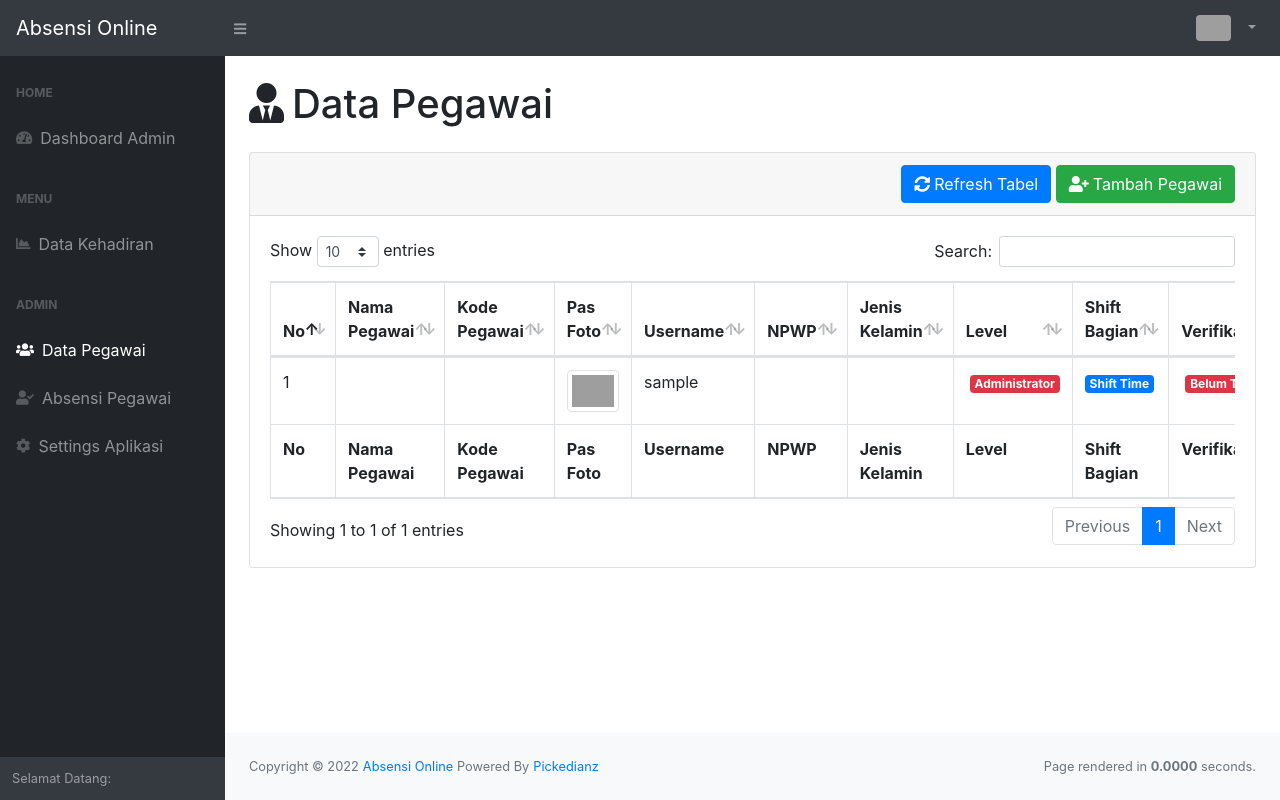
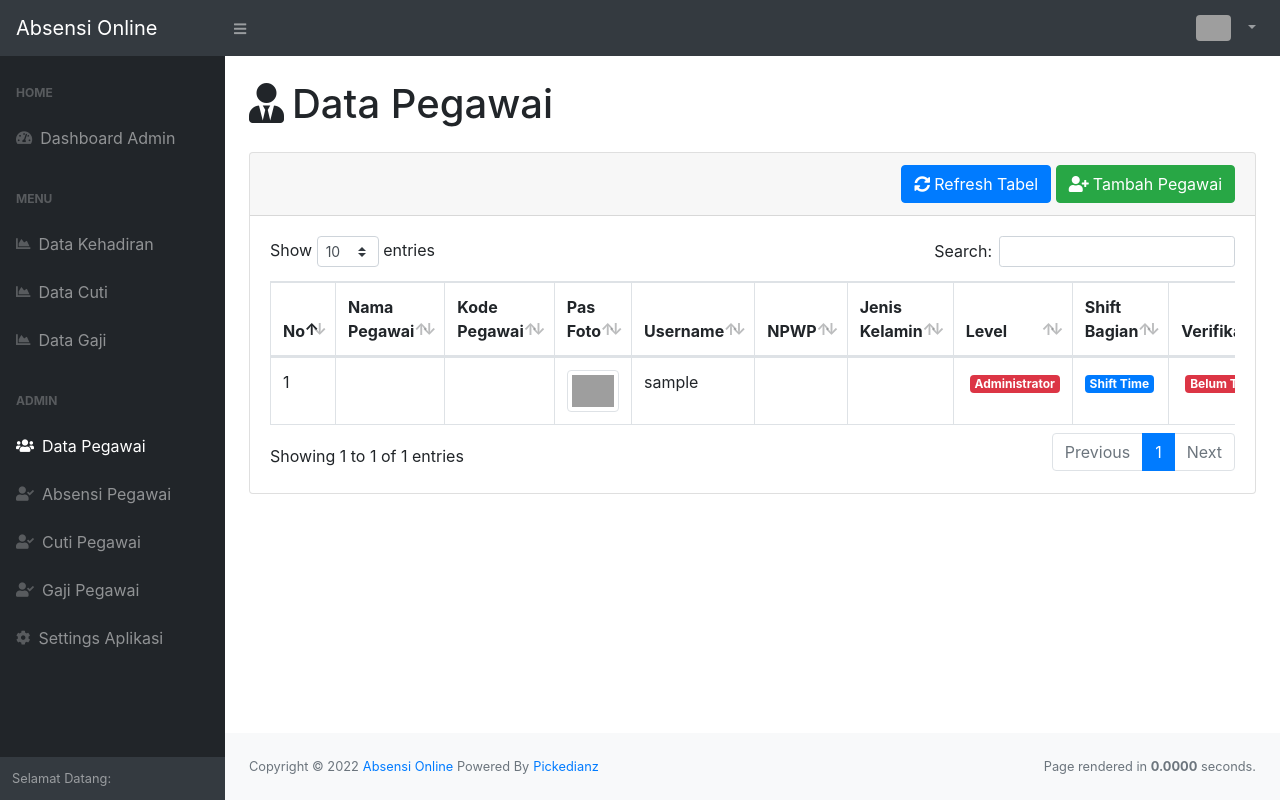
Before and after one commit to achmadfatur09/aplikasi-web-absen, a CodeIgniter app: page /database/datapegawai in a window 1280 px wide. Run offline with CodeIgniter, Linux system fonts and the light colour scheme; the visitor is signed in with stand-in values (Sample User, id 1); tables that the repository leaves empty or names only in its code hold one stand-in row (values such as "Sample post"); data that the repository does not hold is empty; some libraries are stand-ins or nearby versions; grey boxes are pictures that could not be loaded.

Commit message:
frist commit

```diff
--- a/application/views/admin/datapegawai.php
+++ b/application/views/admin/datapegawai.php
@@ -25,23 +25,6 @@
                             <th>Aksi</th>
                         </tr>
                     </thead>
-                    <tfoot>
-                        <tr>
-                            <th>No</th>
-                            <th>Nama Pegawai</th>
-                            <th>Kode Pegawai</th>
-                            <th>Pas Foto</th>
-                            <th>Username</th>
-                            <th>NPWP</th>
-                            <th>Jenis Kelamin</th>
-                            <th>Level</th>
-                            <th>Shift Bagian</th>
-                            <th>Verifikasi</th>
-                            <th>Aksi</th>
-                        </tr>
-                    </tfoot>
-                    <tbody>
-                    </tbody>
                 </table>
             </div>
         </div>
--- a/application/views/layout/sidebar.php
+++ b/application/views/layout/sidebar.php
@@ -14,15 +14,33 @@
                             <div class="sb-nav-link-icon"><span class="fas fa-chart-area"></span></div>
                             Data Kehadiran
                         </a>
+                        <a class="nav-link" href="<?= base_url('absensiku'); ?>">
+                            <div class="sb-nav-link-icon"><span class="fas fa-chart-area"></span></div>
+                            Data Cuti
+                        </a>
+                        <a class="nav-link" href="<?= base_url('absensiku'); ?>">
+                            <div class="sb-nav-link-icon"><span class="fas fa-chart-area"></span></div>
+                            Data Gaji
+                        </a>
                         <div class="sb-sidenav-menu-heading">Admin</div>
                         <a class="nav-link" href="<?= base_url('datapegawai'); ?>">
                             <div class="sb-nav-link-icon"><span class="fas fa-users"></span></div>
                             Data Pegawai
-                        </a><a class="nav-link" href="<?= base_url('absensi'); ?>">
+                        </a>
+                        <a class="nav-link" href="<?= base_url('absensi'); ?>">
                             <div class="sb-nav-link-icon"><span class="fas fa-user-check"></span></div>
                             Absensi Pegawai
                         </a>
-                        </a><a class="nav-link" href="<?= base_url('settingapp'); ?>">
+                        <a class="nav-link" href="<?= base_url('absensi'); ?>">
+                            <div class="sb-nav-link-icon"><span class="fas fa-user-check"></span></div>
+                            Cuti Pegawai
+                        </a>
+                        <a class="nav-link" href="<?= base_url('absensi'); ?>">
+                            <div class="sb-nav-link-icon"><span class="fas fa-user-check"></span></div>
+                            Gaji Pegawai
+                        </a>
+                        </a>
+                        <a class="nav-link" href="<?= base_url('settingapp'); ?>">
                             <div class="sb-nav-link-icon"><span class="fas fa-cog"></span></div>
                             Settings Aplikasi
                         </a>
@@ -42,7 +60,8 @@
                             Data Kehadiran
                         </a>
                         <div class="sb-sidenav-menu-heading">Moderator</div>
-                        </a><a class="nav-link" href="<?= base_url('absensi'); ?>">
+                        </a>
+                        <a class="nav-link" href="<?= base_url('absensi'); ?>">
                             <div class="sb-nav-link-icon"><span class="fas fa-user-check"></span></div>
                             Absensi Pegawai
                         </a>
@@ -61,6 +80,14 @@
                             <div class="sb-nav-link-icon"><span class="fas fa-chart-area"></span></div>
                             Data Kehadiran
                         </a>
+                        <a class="nav-link" href="<?= base_url('absensiku'); ?>">
+                            <div class="sb-nav-link-icon"><span class="fas fa-chart-area"></span></div>
+                            Data Cuti
+                        </a>
+                        <a class="nav-link" href="<?= base_url('absensiku'); ?>">
+                            <div class="sb-nav-link-icon"><span class="fas fa-chart-area"></span></div>
+                            Data Gaji
+                        </a>
                     </div>
                 </div>
             <?php endif; ?>
```
Also changed, not shown: application/views/admin/absenpegawai.php (+0 -13 lines), application/views/admin/dashboard.php (+0 -20 lines), application/views/user/absensi.php (+0 -13 lines), public/storage/profile/3dc5279d30f24920999fa7714da3dda2.png (added), public/storage/profile/54622940c1c4034e35ba33a475781f5e.png (deleted), public/storage/qrcode_pegawai/qr_code_471293350258616.png (added).
